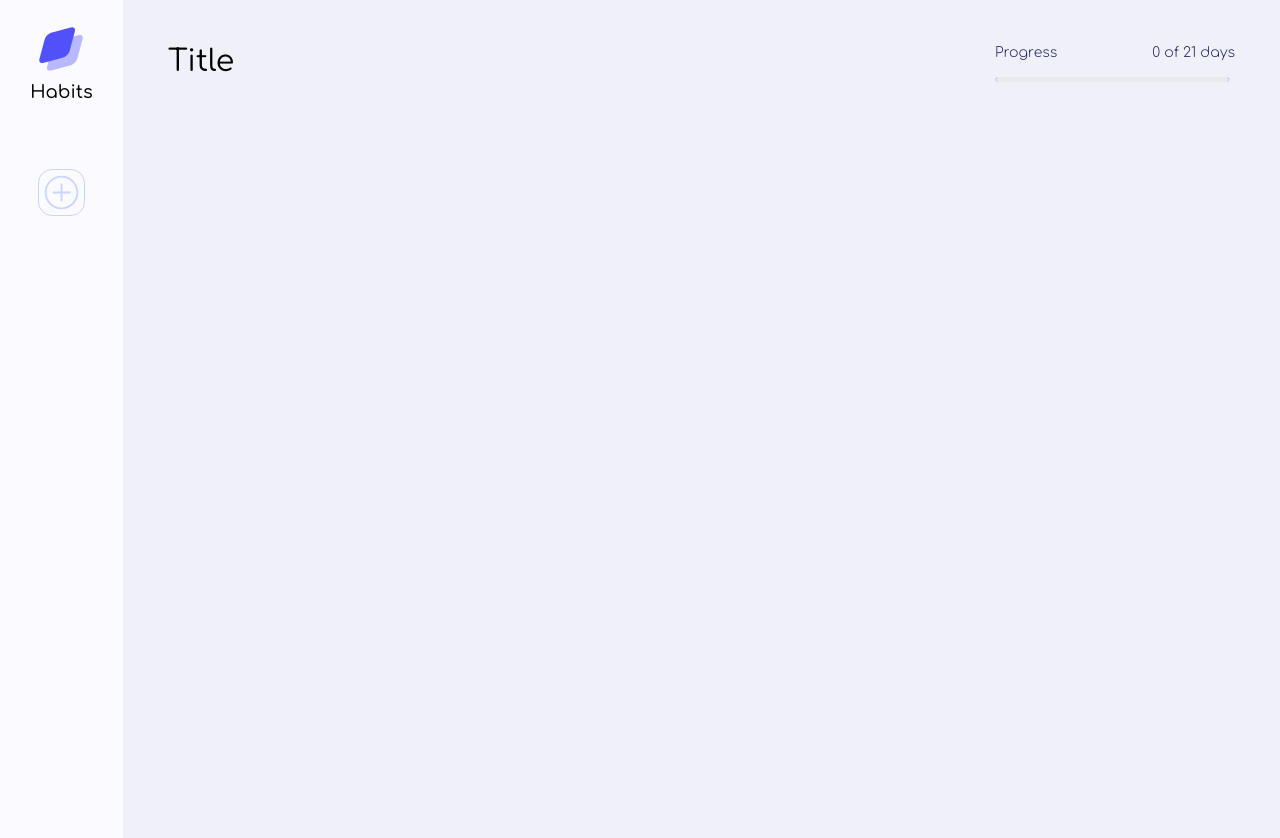
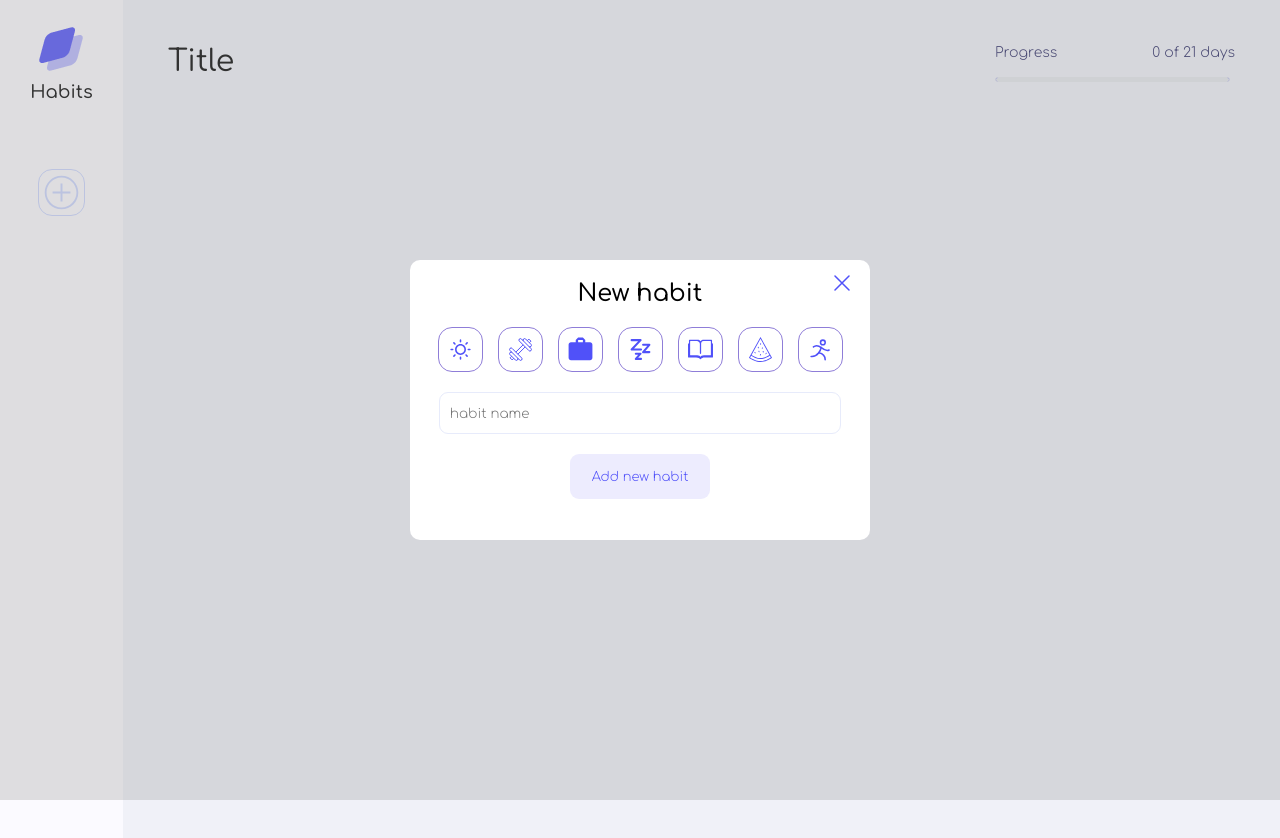
Before and after one commit to tayahanchar/habits, a website: page index.html in a window 1280 px wide. Drawn offline with Linux system fonts and the light colour scheme.

Commit message:
feat: add modal

```diff
--- a/index.html
+++ b/index.html
@@ -40,6 +40,40 @@
     </section>
   </main>
 
+  <div class="modal">
+    <div class="modal-window">
+      <button class="close">
+        <img src="./images/cross.svg" alt="close the wndow">
+      </button>
+      <h3 class="modal-title">New habit</h3>
+      <ul class="modal-img-list">
+        <button class="habbit-button">
+          <img class="habbit-img" src="./images/1.svg" alt="habit">
+        </button>
+        <button class="habbit-button">
+          <img class="habbit-img" src="./images/2.svg" alt="habit">
+        </button>
+        <button class="habbit-button">
+          <img class="habbit-img" src="./images/3.svg" alt="habit">
+        </button>
+        <button class="habbit-button">
+          <img class="habbit-img" src="./images/4.svg" alt="habit">
+        </button>
+        <button class="habbit-button">
+          <img class="habbit-img" src="./images/5.svg" alt="habit">
+        </button>
+        <button class="habbit-button">
+          <img class="habbit-img" src="./images/6.svg" alt="habit">
+        </button>
+        <button class="habbit-button">
+          <img class="habbit-img" src="./images/7.svg" alt="habit">
+        </button>
+      </ul>
+      <input class="modal-window-input" type="text" placeholder="habit name">
+      <button class="modal-window-add">Add new habit</button>
+    </div>
+  </div>
+
   <script src="./index.js"></script>
 </body>
 </html>
--- a/styles.css
+++ b/styles.css
@@ -46,7 +46,7 @@
   width: 45px;
   height: 45px;
   border-radius: 14px;
-  border: none;
+  border: 1px solid #8f7dd8;
   background-color: #FFF;
   cursor: pointer;
   transition: 0.5s;
@@ -204,3 +204,80 @@ progress::-webkit-progress-value {
   width: 100%;
   padding: 0px 10px;
 }
+
+.modal {
+  position: absolute;
+  top: 0;
+  left: 0;
+  width: 100%;
+  height: 100%;
+  display: flex;
+  justify-content: center;
+  align-items: center;
+  background-color: #9c9c9e50;
+}
+
+.modal-window {
+  position: relative;
+  display: flex;
+  flex-direction: column;
+  align-items: center;
+  gap: 20px;
+  background-color: #FFF;
+  border-radius: 10px;
+  width: 420px;
+  height: 240px;
+  padding: 20px;
+}
+
+.modal-img-list {
+  display: flex;
+  flex-direction: row;
+  flex-wrap: wrap;
+  gap: 15px;
+}
+
+.modal-title {
+  font-size: 24px;
+  font-weight: 500;
+}
+
+.modal-window-input {
+  width: 380px;
+  height: 40px;
+  border-radius: 9px;
+  border: 1px solid #E7EBFB;
+  padding: 0px 10px;
+}
+
+.modal-window-add {
+  width: 140px;
+  height: 45px;
+  display: flex;
+  justify-content: center;
+  align-items: center;
+  background-color: #EDECFE;
+  color: #5051F9;
+  font-size: 13px;
+  border-radius: 9px;
+  border: none;
+  cursor: pointer;
+  transition: 0.5s;
+}
+
+.modal-window-add:hover {
+  background-color: #c8c7edb0;
+  transition: 0.5s;
+}
+
+.close {
+  border: none;
+  background-color: transparent;
+  position: absolute;
+  top: 15px;
+  right: 20px;
+}
+
+.close:hover {
+  cursor: pointer;
+}
```
Also changed, not shown: images/cross.svg (added), 1 other file.
